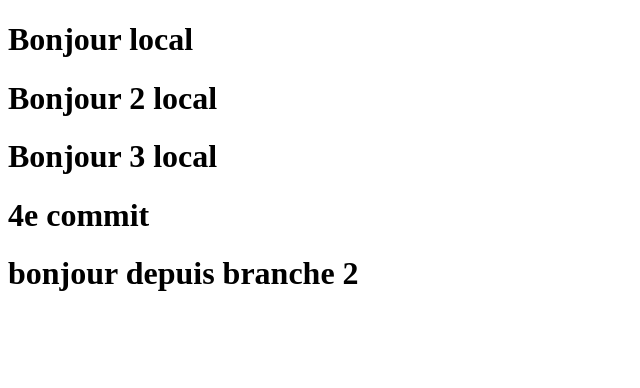
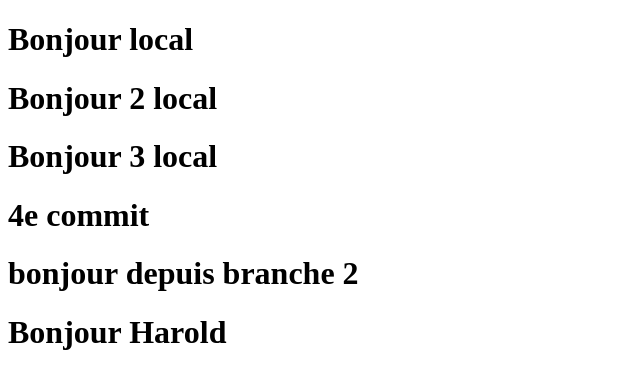
Before and after one commit to hgayssant/1509, a plain HTML site: page index.html in a window 1280 px wide. Shown: the whole page, without its empty margins (0-640 px from the left). Drawn offline with Linux system fonts and the light colour scheme.

Commit message:
commit Harold

```diff
--- a/index.html
+++ b/index.html
@@ -10,5 +10,6 @@
     <h1>Bonjour 3 local</h1>
     <h1>4e commit</h1>
     <h1>bonjour depuis branche 2</h1>
+    <h1>Bonjour Harold</h1>
 </body>
 </html>
```
